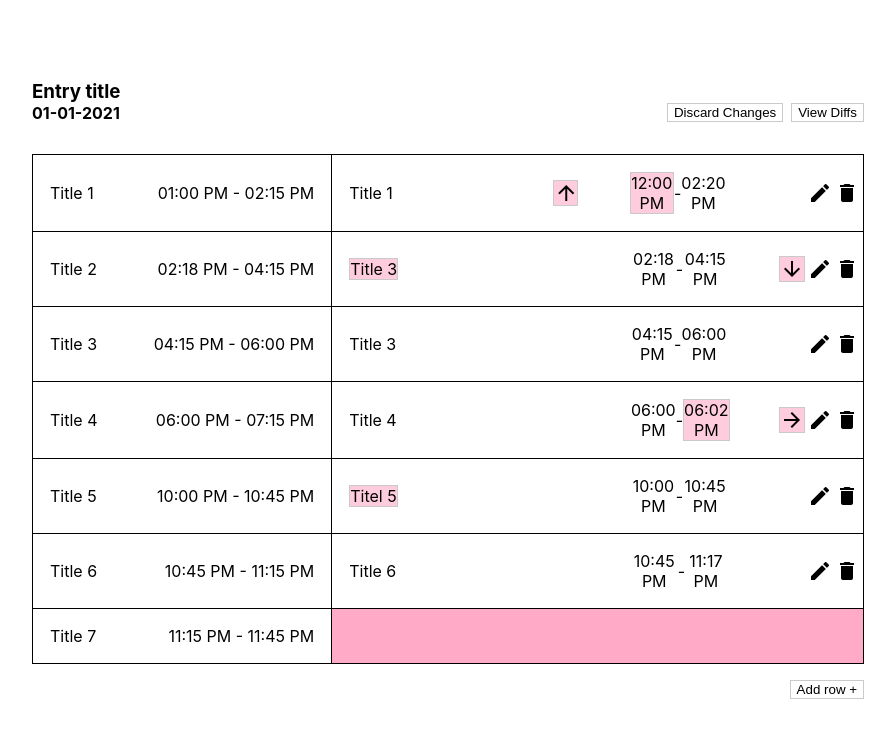
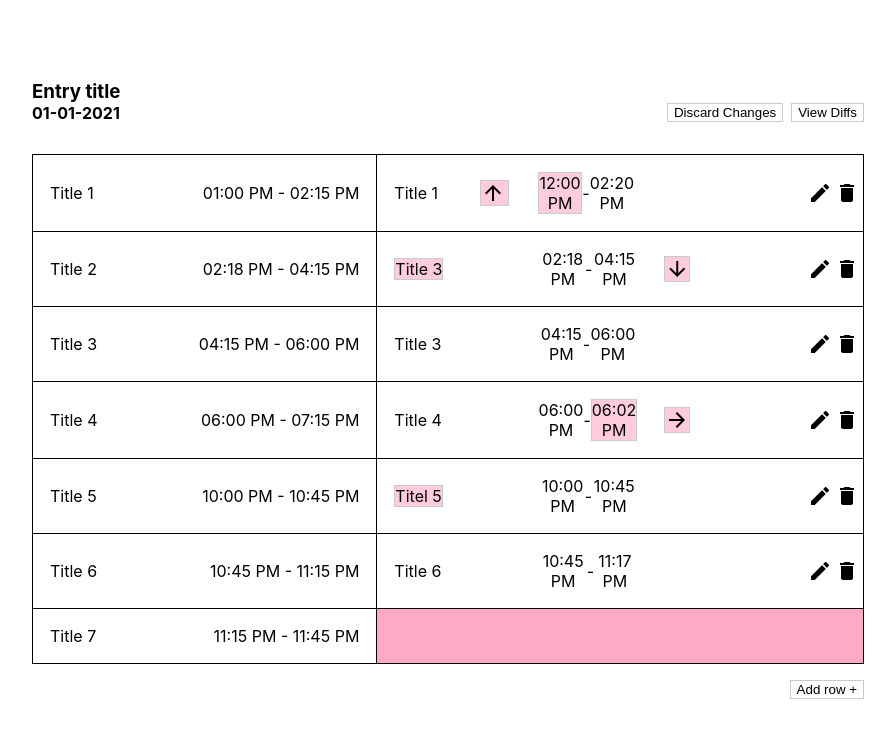
Before and after one commit to Condif/difftool, a React (Create React App) app: page / in a window 1280 px wide. Shown: the top 738 px of the page, without its empty margins (192-1087 px from the left). Built offline with nearby package versions, Linux system fonts and the light colour scheme.

Commit message:
invisible divs in table

```diff
--- a/src/components/ui/Ui.css
+++ b/src/components/ui/Ui.css
@@ -97,9 +97,8 @@ td > div > p {
 .innerDiv {
     display: flex;
     align-items: center;
-    justify-self: start;
+    justify-content: center;
     width: 6rem;
-    margin-left: 2rem;
 }
 
 .material-icons .mode_edit  {
@@ -112,6 +111,14 @@ td > div > p {
 }
 
 .upwardArrowDiv {
-  width: 28px;
-  margin-left: 8rem;
+  width: 32px;
 }
+
+.leftDownArrowDiv {
+  width: 56px;
+  background-color: white;
+}
+
+.arrowForwardDownwardDiv {
+  width: 32px;
+}
--- a/src/components/ui/Ui.js
+++ b/src/components/ui/Ui.js
@@ -82,7 +82,8 @@ const Ui = () => {
                     {convertDateToHourMinute(data.column_2[index].end_time)}
                   </p>
                 </div>
-                <div className="rightTableContent">
+                <div className="leftDownArrowDiv">
+                  <div className="arrowForwardDownwardDiv" >
                     {compareTimes(
                       data.column_2[index].end_time,
                       data.column_2[index].start_time
@@ -91,6 +92,8 @@ const Ui = () => {
                         arrow_forward
                       </span>
                     )}{" "}
+                  </div>
+                  <div className="arrowForwardDownwardDiv" >
                     {data.column_2[index - 1]
                       ? compareTimes(
                           data.column_2[index - 1].end_time,
@@ -101,6 +104,9 @@ const Ui = () => {
                           </span>
                         )
                       : null}
+                  </div>
+                  </div>
+                <div className="rightTableContent">
                   <div className="editContainer">
                     <span
                       type="button"
```
Lines whose indentation alone changed are shown as unchanged.
